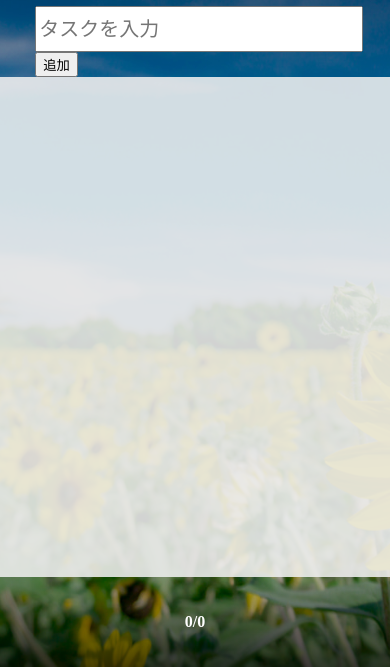
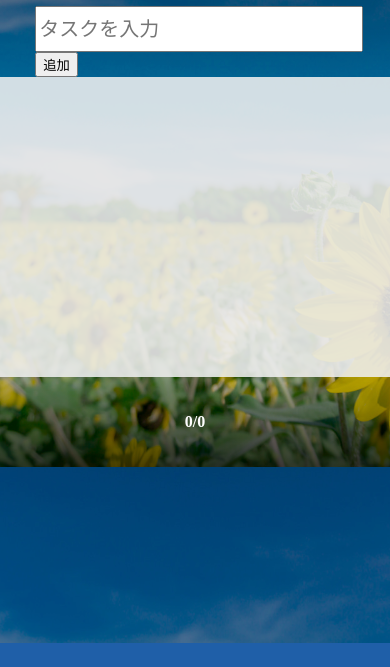
Before and after one commit to tonokura/todo-app, a plain HTML site: page index.html in a window 390 px wide. Shown: the part 201-868 px from the top of the page. After the commit the page ends 844 px from the top, so only its background shows below. Drawn offline with Linux system fonts and the light colour scheme.

Commit message:
スマホでタスクが増えても白い箱が伸びるようにする

```diff
--- a/style.css
+++ b/style.css
@@ -132,7 +132,8 @@ footer {
     }
 
     .main-box {
-        min-height: 300;
+        height: auto;
+        min-height: 300px;
     }
 
     #task-list {
```
